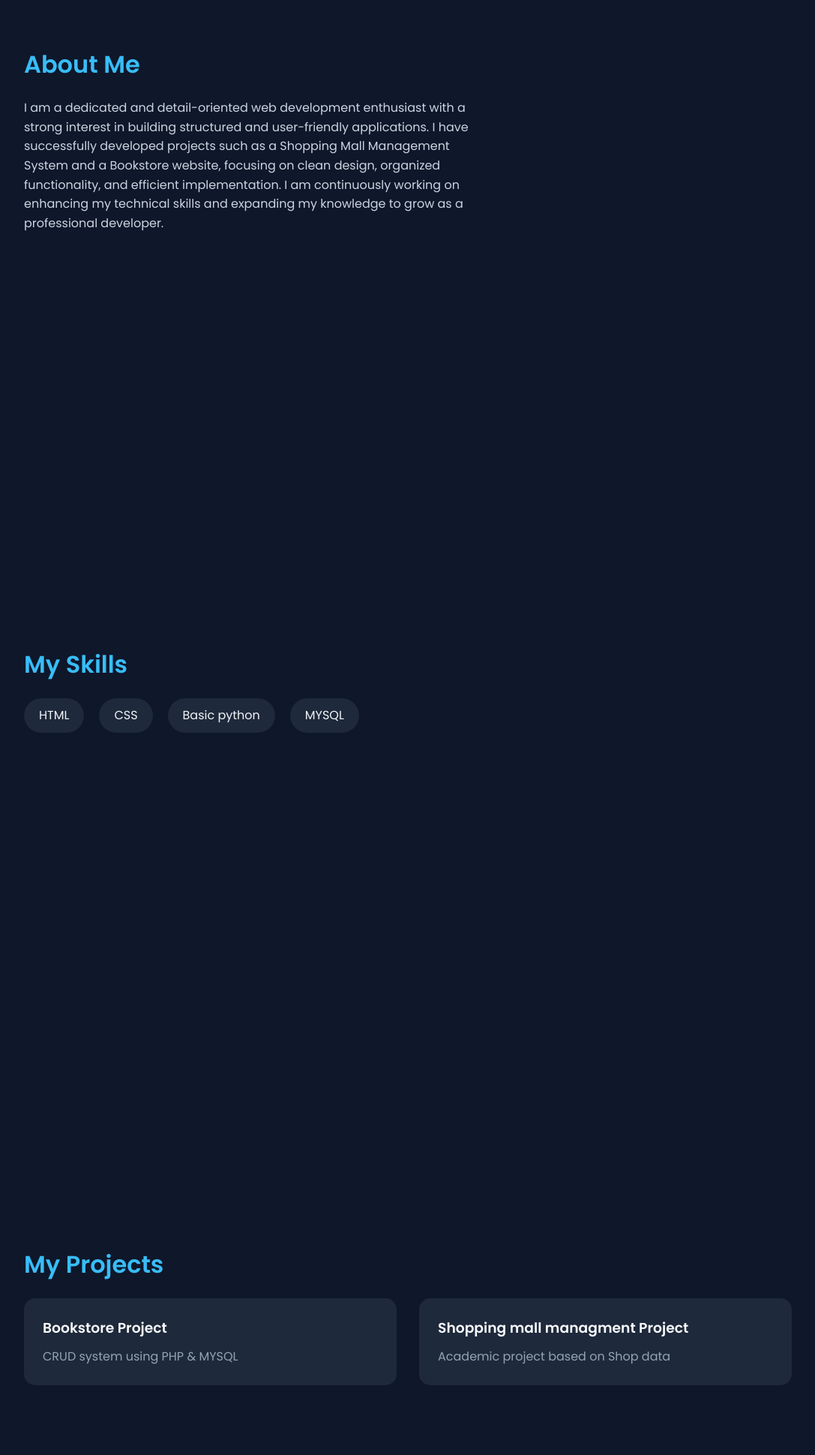
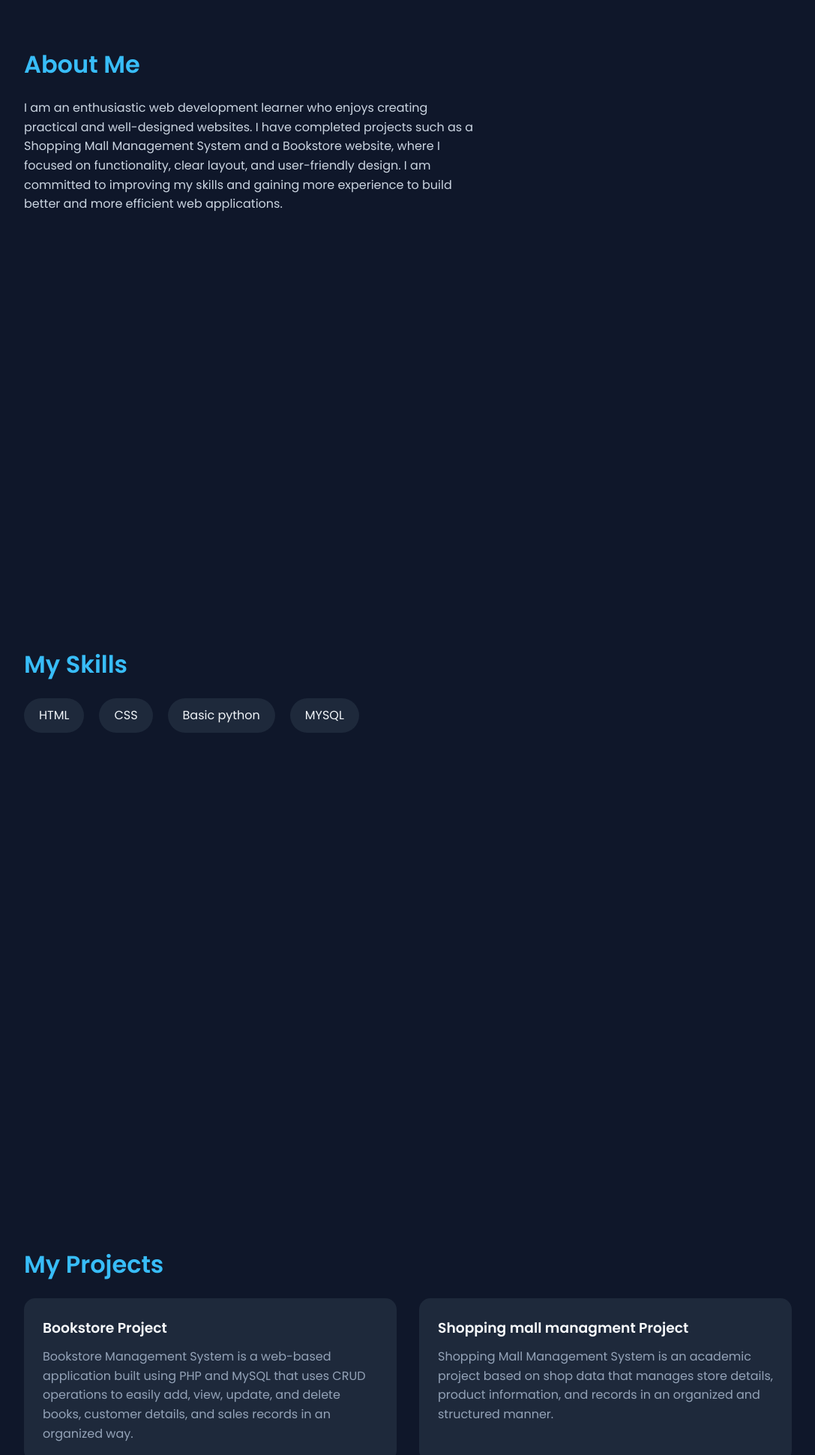
Before and after one commit to rushan-sys/MyPortfolio, a plain HTML site: page index.html in a window 1280 px wide. Shown: the part 860-2800 px from the top of the page at 75% size, without its empty margins (96-1183 px from the left). Drawn offline with Linux system fonts and the light colour scheme.

Commit message:
Update index.html

```diff
--- a/index.html
+++ b/index.html
@@ -22,15 +22,12 @@
 
             <h1>Hi, I'm Rushan Shaikh</h1>
 
-            <p>HTML, CSS, Basic python, SQL </p>
-
         </section>
 
         <section id="about">
 
             <h2>About Me</h2>
-            <P>I am a dedicated and detail-oriented web development enthusiast with a strong interest in building structured and user-friendly applications. I have successfully developed projects such as a Shopping Mall Management System and a Bookstore website, focusing on clean design, organized functionality, and efficient implementation. I am continuously working on enhancing my technical skills and expanding my knowledge to grow as a professional developer.</P>
-
+            <P>I am an enthusiastic web development learner who enjoys creating practical and well-designed websites. I have completed projects such as a Shopping Mall Management System and a Bookstore website, where I focused on functionality, clear layout, and user-friendly design. I am committed to improving my skills and gaining more experience to build better and more efficient web applications.</P>
         </section>
 
         <section id="skills">
@@ -49,12 +46,14 @@
             <div class="project-grid">
                 <div class="card">
                     <h3>Bookstore Project</h3>
-                    <P>CRUD system using PHP & MYSQL</P>
+                    <P>Bookstore Management System is a web-based application built using PHP and MySQL that uses CRUD operations to easily add, view, update, and delete books, customer details, and sales records in an organized way.
+</P>
                 </div>
 
                 <div class="card">
                     <h3>Shopping mall managment Project</h3>
-                    <P>Academic project based on Shop data</P>
+                    <P>Shopping Mall Management System is an academic project based on shop data that manages store details, product information, and records in an organized and structured manner.
+</P>
                 </div>
             </div>
         </section>
```
